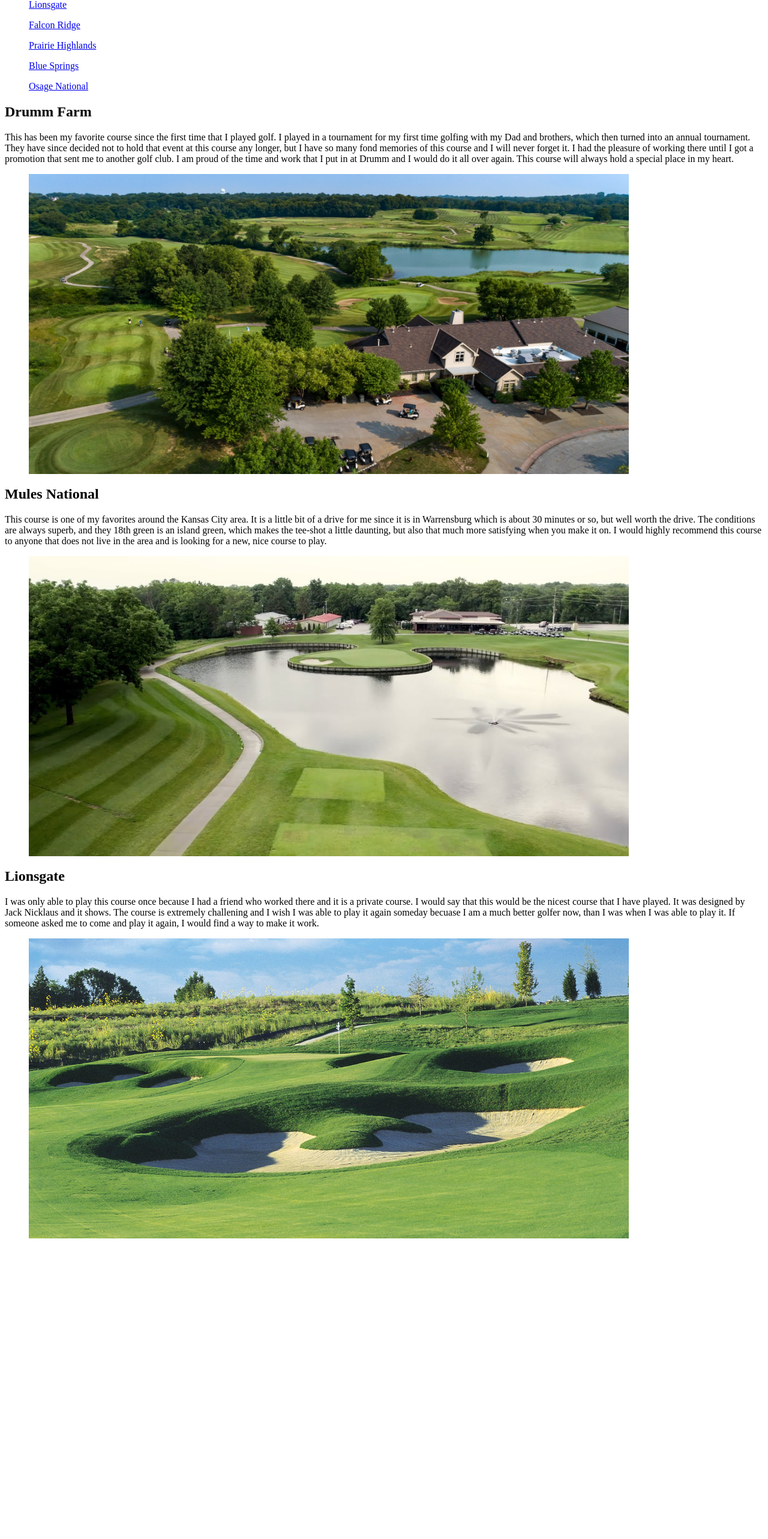
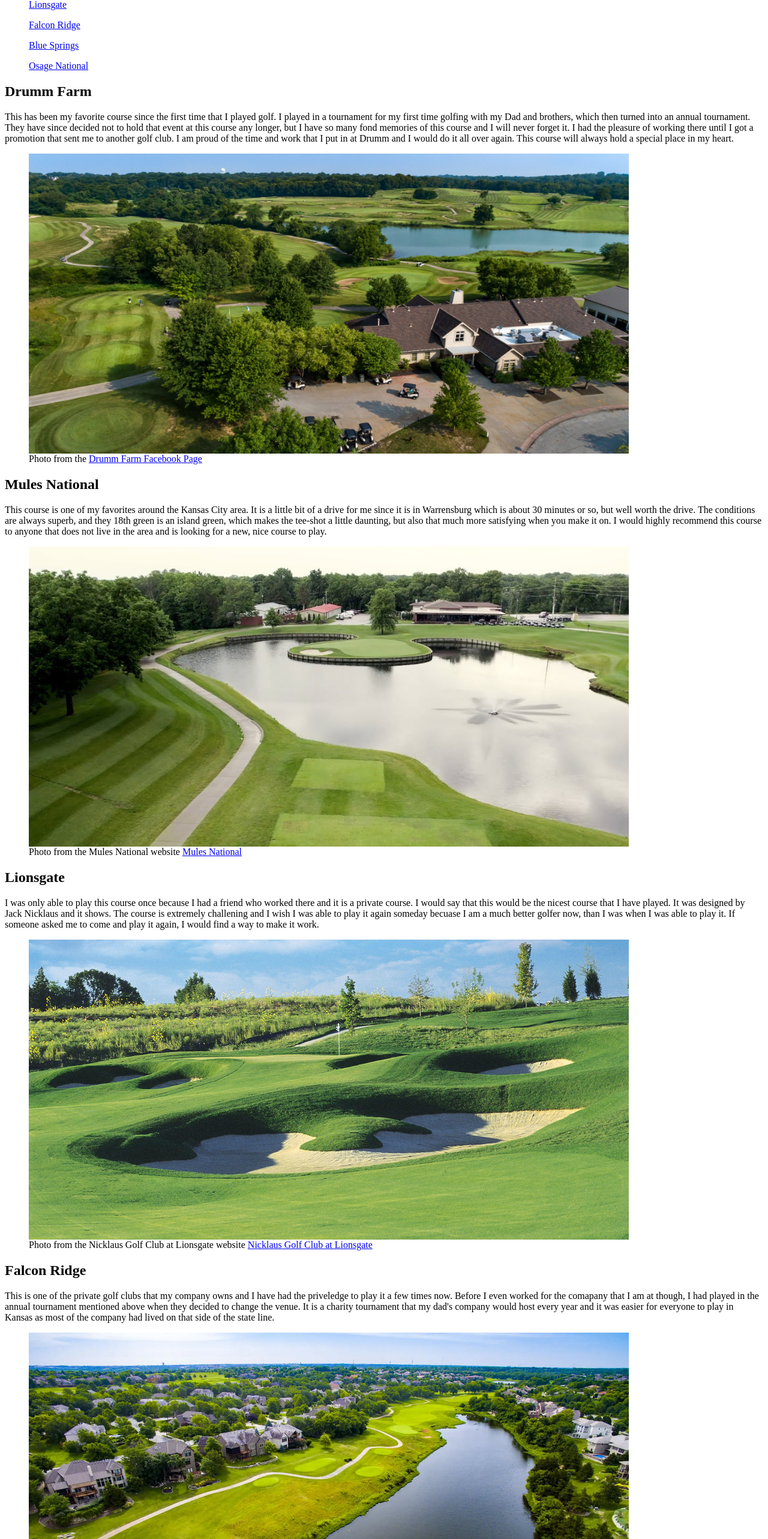
Before and after one commit to LaunchCodeAllhubs/js-assignment-4-html-me-something-lhedrick05, a website: page index.html in a window 1280 px wide. Shown: the part 135-2700 px from the top of the page at 60% size. Before the commit the page ends 2215 px from the top, so only its background shows below. Drawn offline with Linux system fonts and the light colour scheme.

Commit message:
Finished HTML

```diff
--- a/index.html
+++ b/index.html
@@ -10,25 +10,22 @@
             </h1>
             <nav>
                <ol>
-                  <a href="#Drumm">Drumm Farm</a>
+                  <a href="#Drumm Farm">Drumm Farm</a>
                </ol>
                <ol>
-                  <a href="#mules">Mules National</a>
+                  <a href="#Mules National">Mules National</a>
                </ol>
                <ol>
                   <a href="#Lionsgate">Lionsgate</a>
                </ol>
                <ol>
-                  <a href="#Falcon">Falcon Ridge</a>
+                  <a href="#Falcon Ridge">Falcon Ridge</a>
                </ol>
                <ol>
-                  <a href="#Prairie">Prairie Highlands</a>
+                  <a href="#Blue Springs">Blue Springs</a>
                </ol>
                <ol>
-                  <a href="#Blue">Blue Springs</a>
-               </ol>
-               <ol>
-                  <a href="#Osage">Osage National</a>
+                  <a href="#Osage National">Osage National</a>
                </ol>
 
             </nav>
@@ -43,6 +40,9 @@
                   <img src="img/Drumm-Aerial-View.jpg" alt="Aerial View of Drumm Farm"
                      width="1000"
                      height="500"/>
+                     <figcaption>Photo from the
+                        <a href="https://www.facebook.com/DrummFarmGolfClub/" target="_blank">Drumm Farm Facebook Page</a>
+                     </figcaption>
                </figure>
                <a name="Mules National"></a>
                <h2>Mules National</h2>
@@ -51,6 +51,9 @@
                   <img src="img/Mules-National-18-green.jpg" alt="Aerial View of the 18th green at Mules National"
                      width="1000"
                      height="500"/>
+                     <figcaption>Photo from the Mules National website
+                        <a href="https://www.mulesnational.com/" target="_blank">Mules National</a>
+                     </figcaption>
                </figure>
                <a name="Lionsgate"></a>
                <h2>Lionsgate</h2>
@@ -59,9 +62,44 @@
                   <img src="img/Lionsgate-golf-course.jpg" alt="Photo of Lionsgate Golf Course"
                      width="1000"
                      height="500"/>
+                     <figcaption>Photo from the Nicklaus Golf Club at Lionsgate website
+                        <a href="https://www.invitedclubs.com/clubs/nicklaus-golf-club-at-lionsgate" target="_blank">Nicklaus Golf Club at Lionsgate</a>
+                     </figcaption>
+               </figure>
+               <a name="Falcon Ridge"></a>
+               <h2>Falcon Ridge</h2>
+               <p>This is one of the private golf clubs that my company owns and I have had the priveledge to play it a few times now. Before I even worked for the comapany that I am at though, I had played in the annual tournament mentioned above when they decided to change the venue. It is a charity tournament that my dad's company would host every year and it was easier for everyone to play in Kansas as most of the company had lived on that side of the state line.</p>
+               <figure>
+                  <img src="img/Falcon-Ridge.webp" alt="Photo of Lionsgate Golf Course"
+                     width="1000"
+                     height="500"/>
+                     <figcaption>Photo from the GreatLife KC website
+                        <a href="https://greatlifekc.com/" target="_blank">GreatLife Website</a>
+                     </figcaption>
+               </figure>
+               <a name="Blue Springs"></a>
+               <h2>Blue Springs</h2>
+               <p>This just happens to be the course that I help manage. I am the assistant general manager of this club and it is a great course! I take pride in what I do and work as hard as I can to make everyone's experience a good one. My course is challenging and has very tight fairways. It's best to always play the safe shot on this course due to it being so unforgiving. My personal best here is an 80. Which is 8 over par with par being 72 at this course. I am by no means a professional, but I am a decent golfer. My co-workers are great as well and I wouldn't change anything about the team that we have on-board this season. Everyone gets along really well and we are hitting our budget targets on every front. Things have been going well!</p>
+               <figure>
+                  <img src="img/Blue-Springs.JPEG" alt="Photo of Blue Springs Golf Course"
+                     width=""
+                     height="500"/>
+                     <figcaption>Photo from my own iPhone</figcaption>
+               </figure>
+               <a name="Osage National"></a>
+               <h2>Osage National</h2>
+               <p>I had always grown up hearing about this course and let me tell you, the time that I finally got to play it was great! My oldest brother had told me about it when I was young and I wasn't quite into golf yet. But, now that I am older, my friend had a bachelar party at the lake and we played this course. They actually have 3 separate 9-hole courses, but we only played two of them for 18 holes. We played the Mountain Course and the River Course. The mountain was by far the better track becuase of the elevation changes and all of the cool views due to that. I would go back in a heartbeat. I am just fortunate that I work for the same company that owns this course as well. GreatLife owns a good amount of courses and that is one of the best perks of the job is being able to play all of these cool courses for free. </p>
+               <figure>
+                  <img src="img/Osage-National.jpg" alt="Photo of Blue Springs Golf Course"
+                     width=""
+                     height="500"/>
+                     <figcaption>Photo from
+                        <a href="https://greatlifekc.com/club-categories/destination-golf-clubs/" target="_blank">GreatLife Destination Course Website</a>
+                     </figcaption>
                </figure>
             </section>
          </article>
         </main>
+        <footer>&copy 2023 Landon Hedrick</footer>
    </body>
 </html>
```
Also changed, not shown: img/Blue-Springs.jpeg (added), img/Falcon-Ridge.webp (added), img/Osage-National.jpg (added).
